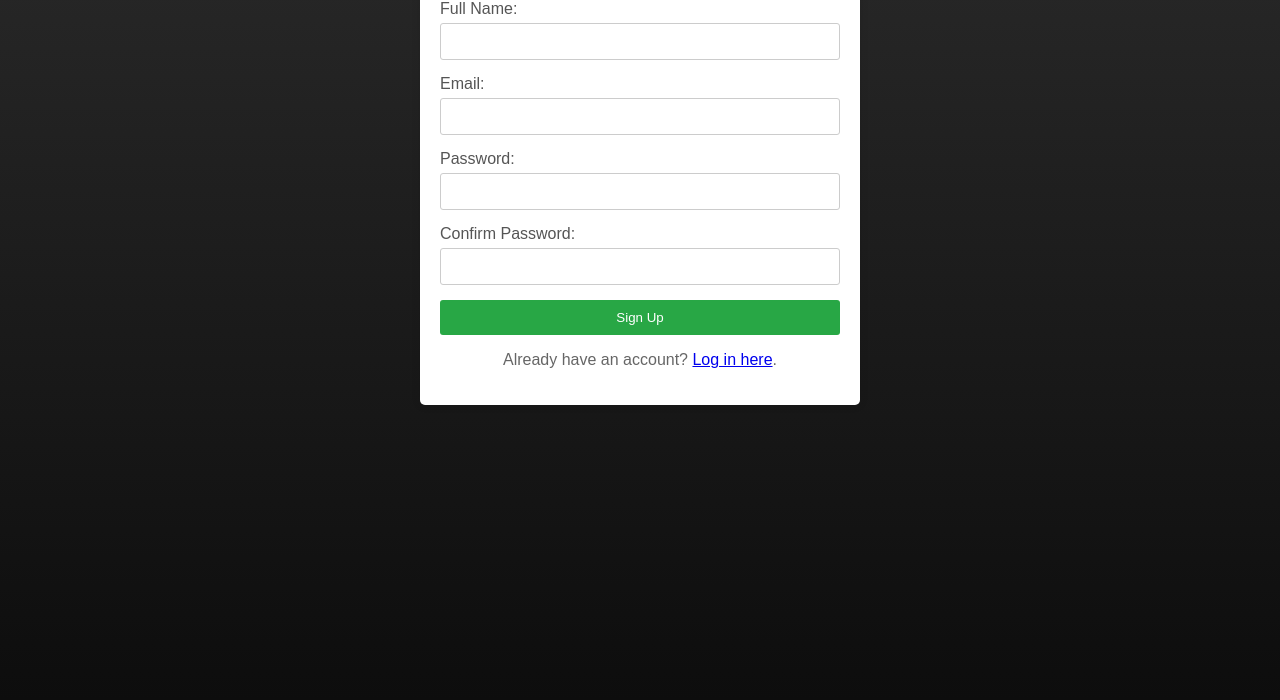
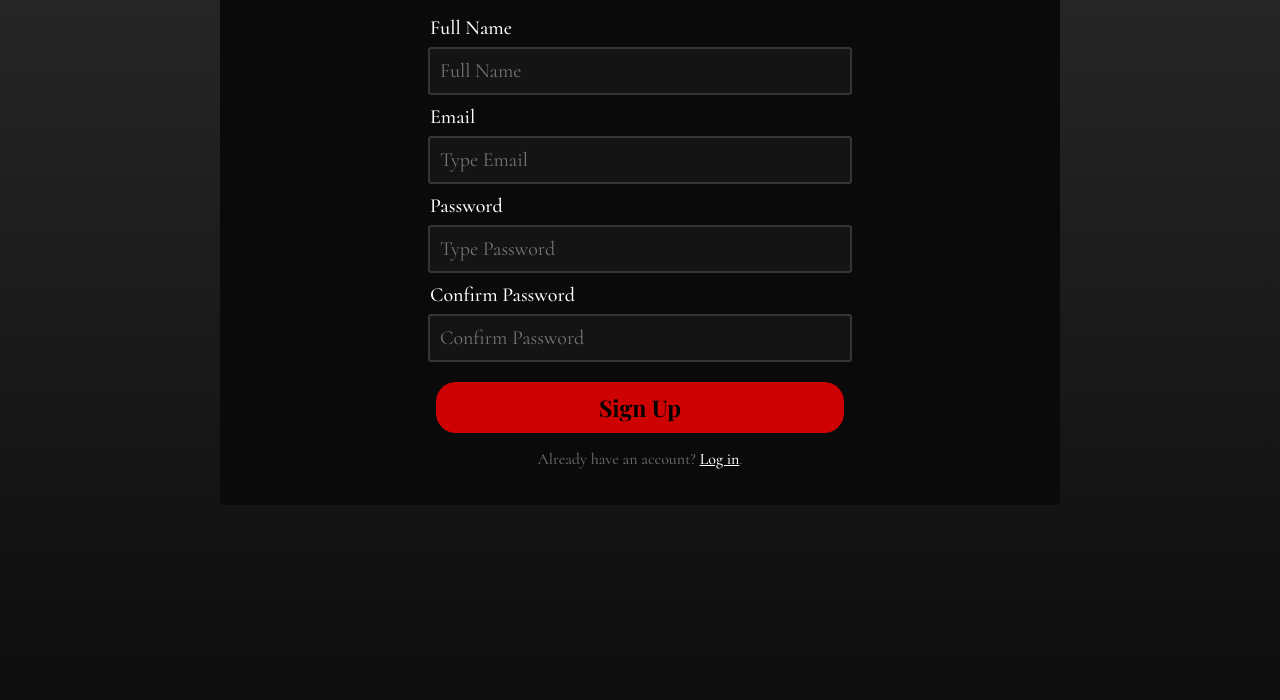
Before and after one commit to SHEEPDOG0351/Restaurant_Final, a plain HTML site: page signup.html in a window 1280 px wide. Shown: the part 150-850 px from the top of the page. Drawn offline with nearby package versions, Linux system fonts and the light colour scheme; a web font is replaced by a local one.

Commit message:
Finished sign up styling

```diff
--- a/signup.css
+++ b/signup.css
@@ -1,23 +1,29 @@
+@import url('https://fonts.googleapis.com/css2?family=Cormorant:ital,wght@0,300..700;1,300..700&family=IBM+Plex+Sans:ital,wght@0,100;0,200;0,300;0,400;0,500;0,600;0,700;1,100;1,200;1,300;1,400;1,500;1,600;1,700&family=Playfair+Display:ital,wght@0,400..900;1,400..900&family=Raleway:ital,wght@0,100..900;1,100..900&family=Roboto+Mono:ital,wght@0,100..700;1,100..700&family=Roboto:ital,wght@0,100;0,300;0,400;0,500;0,700;0,900;1,100;1,300;1,400;1,500;1,700;1,900&display=swap');
 body {
-    font-family: Arial, sans-serif;
     background: linear-gradient(180deg, rgb(43, 43, 43), rgb(13, 13, 13));
     margin: 0;
     padding: 0;
     height: 100vh;
+    font-family: 'Cormorant', Arial;
+    font-weight: 500;
+}
+
+.headers {
+    font-family: 'Playfair Display', Arial;
+    font-weight: 700;
 }
 
 .container {
-    max-width: 400px;
+    max-width: 800px;
     margin: 50px auto; /* Center the container vertically and horizontally */
     padding: 20px;
-    background: white;
+    background: #0a0a0a;
     border-radius: 5px;
-    box-shadow: 0 0 10px rgba(0, 0, 0, 0.1); /* Subtle shadow*/
 }
 
 h1 {
     text-align: center;
-    color: #333;
+    color: white;
 }
 
 form {
@@ -26,31 +32,53 @@ form {
 }
 
 label {
-    margin-bottom: 5px;
-    color: #555;
+    margin-bottom: 7px;
+    padding-top: 10px;
+    padding-left: 190px;
+    color: white;
+    font-size: 20px;
 }
 
 input {
     margin-bottom: 15px;
+    margin: 0 auto;
     padding: 10px;
-    border: 1px solid #ccc;
+    border: 2px #353535 solid;
     border-radius: 3px;
+    background: rgb(20, 20, 20);
+    width: 50%;
+    font-size: 20px;
+    font-family: 'Cormorant', Arial;
 }
 
 button {
     padding: 10px;
-    background-color: #28a745;
-    color: white;
-    border: none;
-    border-radius: 3px;
+    margin: 0 auto;
+    background-color: rgba(244, 0, 0, 0.838);
+    width: 51%;
+    color: black;
+    font-size: 23px;
+    font-weight: 700;
+    font-family: 'Playfair Display', Arial;
+    border: 2px rgba(244, 0, 0, 0.838);
+    border-radius: 20px;
     cursor: pointer;
 }
 
 button:hover {
-    background-color: #218838;
+    background-color: white;
+    transition: 0.3s;
 }
 
 p {
     text-align: center;
     color: #666;
 }
+
+a {
+    color: white;
+}
+
+#confirmPassword {
+    margin-bottom: 20px;
+}
--- a/signup.html
+++ b/signup.html
@@ -11,28 +11,28 @@
     <!-- Container for the sign-up form -->
     <div class="container">
 
-        <h1>Create an Account</h1>
+        <h1 class="headers">Create an Account</h1>
 
         <!-- Sign-up form with an ID for JavaScript access -->
         <form id="signupForm">
-            <label for="name">Full Name:</label>
-            <input type="text" id="name" name="name" required> <!-- Input for user's full name -->
+            <label for="#name">Full Name</label>
+            <input placeholder="Full Name" type="text" id="name" name="name" required> <!-- Input for user's full name -->
 
-            <label for="email">Email:</label>
-            <input type="email" id="email" name="email" required> <!-- Input for user's email -->
+            <label for="#email">Email</label>
+            <input placeholder="Type Email" type="email" id="email" name="email" required> <!-- Input for user's email -->
 
-            <label for="password">Password:</label>
-            <input type="password" id="password" name="password" required> <!-- Input for user's password -->
+            <label for="#password">Password</label>
+            <input placeholder="Type Password" type="password" id="password" name="password" required> <!-- Input for user's password -->
 
-            <label for="confirmPassword">Confirm Password:</label>
-            <input type="password" id="confirmPassword" name="confirmPassword" required> <!-- Input for password confirmation -->
+            <label for="#confirmPassword">Confirm Password</label>
+            <input placeholder="Confirm Password" type="password" id="confirmPassword" name="confirmPassword" required> <!-- Input for password confirmation -->
 
             <!-- Submit button for the form -->
             <button type="submit">Sign Up</button>
         </form>
 
         <!-- Link to the login page -->
-        <p>Already have an account? <a href="login.html">Log in here</a>.</p>
+        <p>Already have an account? <a href="login.html">Log in</a>.</p>
     </div>
 
     <script src="signup.js"></script>
```
Also changed, not shown: index.html (+1 -1 lines), login.html (+5 -2 lines).
